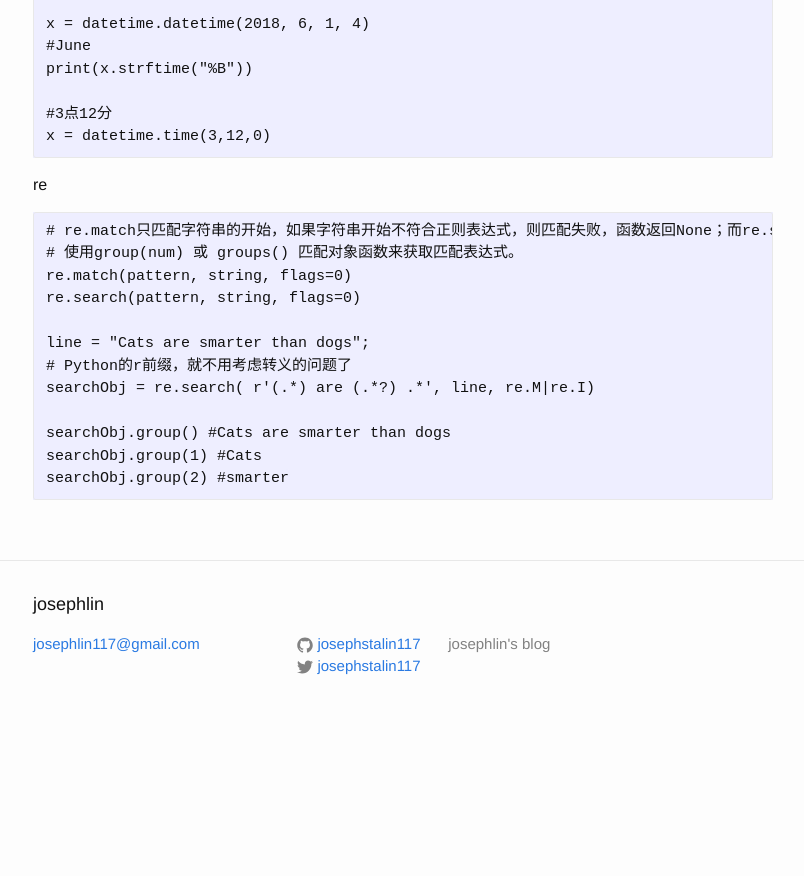
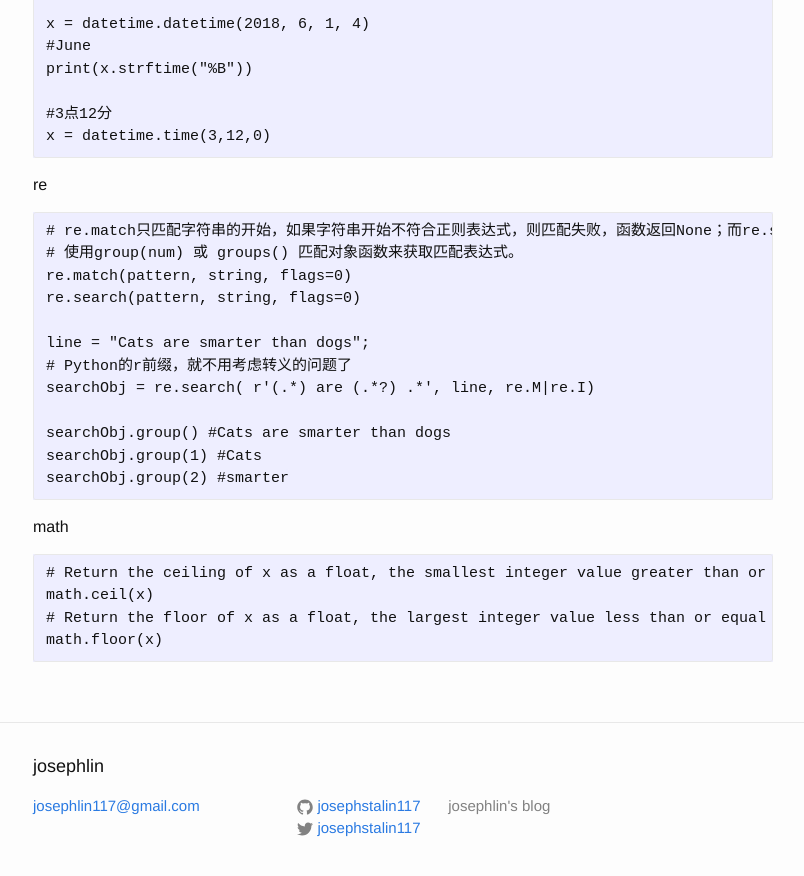
Before and after one commit to josephstalin117/josephstalin117.github.io, a Jekyll site: the page built from _posts/2017-08-10-python.markdown, in a window 1280 px wide and 900 px high, scrolled down 8429 px. Shown: the top 876 px of the window, without its empty margins (237-1041 px from the left). Built offline with Jekyll 4.4.1, drawn with Linux system fonts in a browser that asks for light colours; before the commit the page ends 9167 px from its top, so only the background shows below that.

Commit message:
add python math function

````diff
--- a/_posts/2017-08-10-python.markdown
+++ b/_posts/2017-08-10-python.markdown
@@ -413,3 +413,11 @@ searchObj.group() #Cats are smarter than dogs
 searchObj.group(1) #Cats
 searchObj.group(2) #smarter
 ```
+
+math
+```
+# Return the ceiling of x as a float, the smallest integer value greater than or equal to x.
+math.ceil(x)
+# Return the floor of x as a float, the largest integer value less than or equal to x.
+math.floor(x)
+```
````
